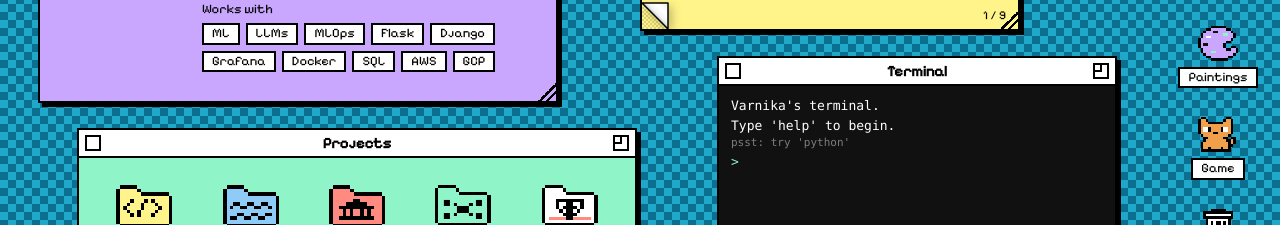
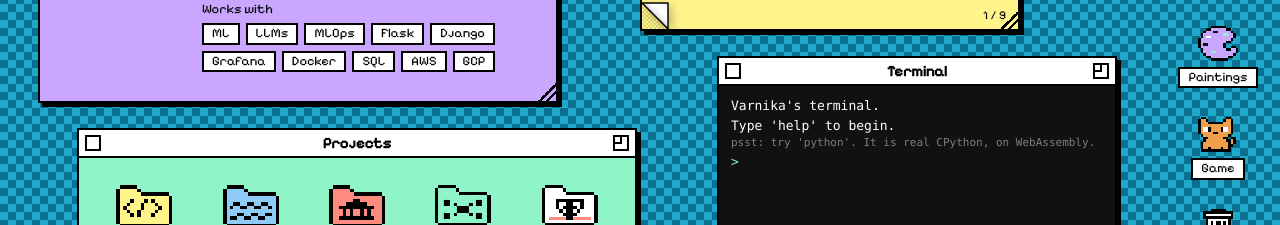
Before and after one commit to VarnikaBajpai4/Portfolio, a React (Vite) app: page / in a window 1280 px wide. Shown: the part 308-533 px from the top of the page. Built offline with nearby package versions, Linux system fonts and the light colour scheme.

Commit message:
Terminal: the python hint names CPython and WebAssembly again

```diff
--- a/src/apps/Terminal.tsx
+++ b/src/apps/Terminal.tsx
@@ -16,7 +16,7 @@ const BANNER: Line[] = [
   out("Varnika's terminal."),
   out("Type 'help' to begin."),
   // small and dim on purpose: a thing to find, not the first thing to do
-  { kind: 'hint', text: "psst: try 'python'" },
+  { kind: 'hint', text: "psst: try 'python'. It is real CPython, on WebAssembly." },
 ]
 
 export function Terminal() {
```
